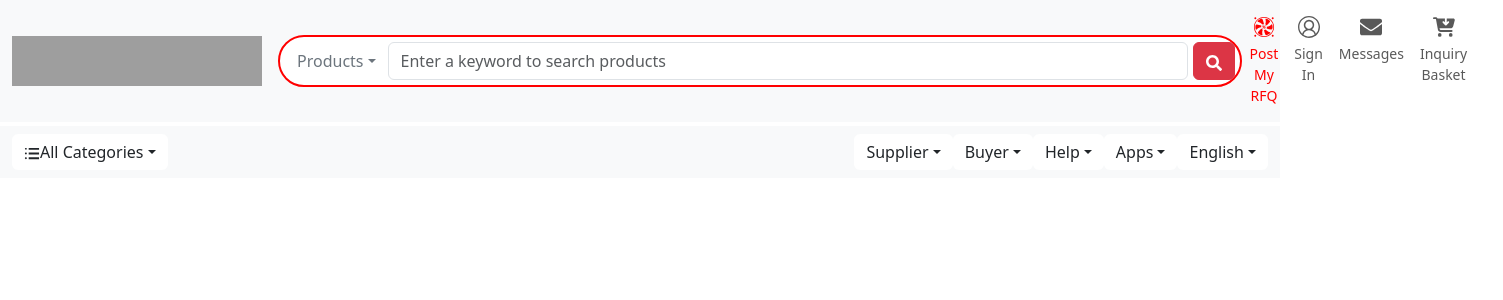
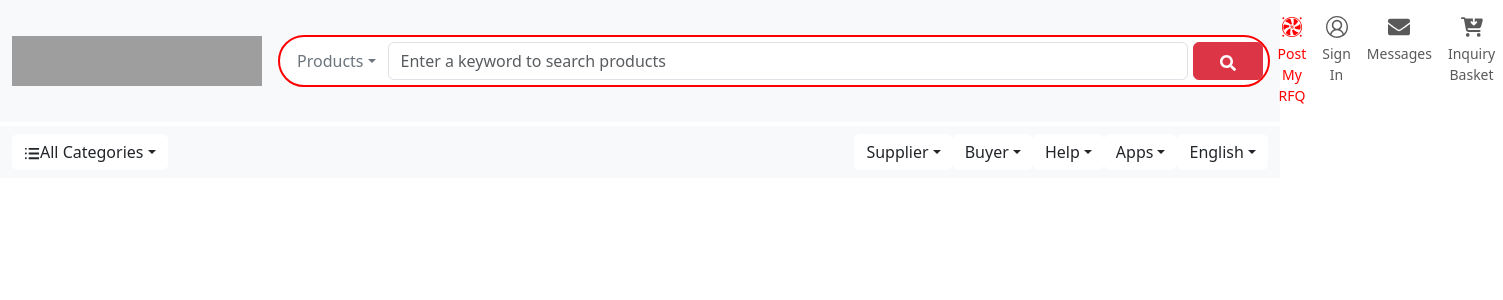
Before and after one commit to zyzyzly/navbar, a React (Create React App) app: page / in a window 1280 px wide. Shown: the top 300 px of the page, 1503 px wide, since content can reach past the window. Built offline with nearby package versions, Linux system fonts and the light colour scheme; grey boxes are pictures that could not be loaded.

Commit message:
make search box look better

```diff
--- a/src/components/navbar/navbar.css
+++ b/src/components/navbar/navbar.css
@@ -34,11 +34,13 @@ body {
   width: 800px !important;
   margin-right: 5px;
 }
-
 .search-button {
-  border-radius: 20px;
+  width: 70px;
+  height: 100%;
   background-color: red;
-  color: white;
+  display: inline-flex;
+  align-items: center;
+  justify-content: center;
 }
 
 .dropdown-toggle {
```
